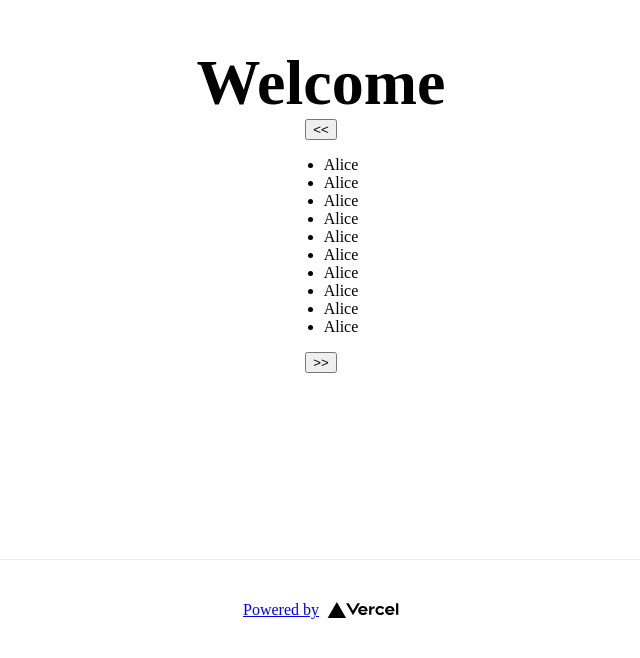
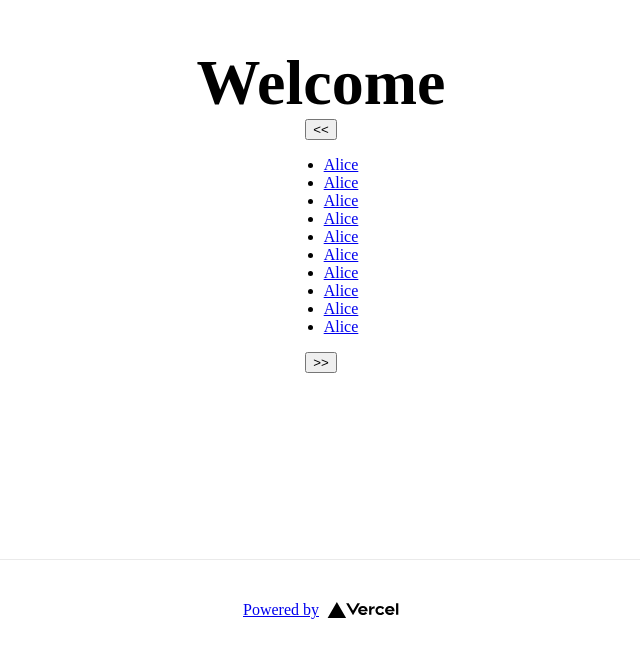
Before and after one commit to R-D-Inc/interview-timeline, a Next.js app in the folder app/: page / in a window 1280 px wide. Shown: the part 148-806 px from the top of the page, without its empty margins (319-959 px from the left). Built offline with nearby package versions, Linux system fonts and the light colour scheme.

Commit message:
Add an answer

```diff
--- a/app/src/pages/index.tsx
+++ b/app/src/pages/index.tsx
@@ -1,6 +1,7 @@
 import { GetServerSideProps } from "next";
 import Head from "next/head";
 import Image from "next/image";
+import Link from "next/link";
 import { useEffect, useState } from "react";
 import { fetchUsers } from "../libs/users";
 import styles from "../styles/Home.module.css";
@@ -43,7 +44,16 @@ export default function Home(props: { users: User[] }) {
 
         <button onClick={handlePrevButton}>{'<<'}</button>
         <div>
-          <ul>{users.map(user => <li key={user.id}>{user.name}</li>)}</ul>
+          <ul>{users.map(user => (
+            <li key={user.id}>
+              <Link href={{
+                pathname: '/users/[uid]',
+                query: { uid: user.id },
+              }}>
+                <a>{user.name}</a>
+              </Link>
+            </li>
+          ))}</ul>
         </div>
         <button onClick={handleNextButton}>{'>>'}</button>
       </main>
```
